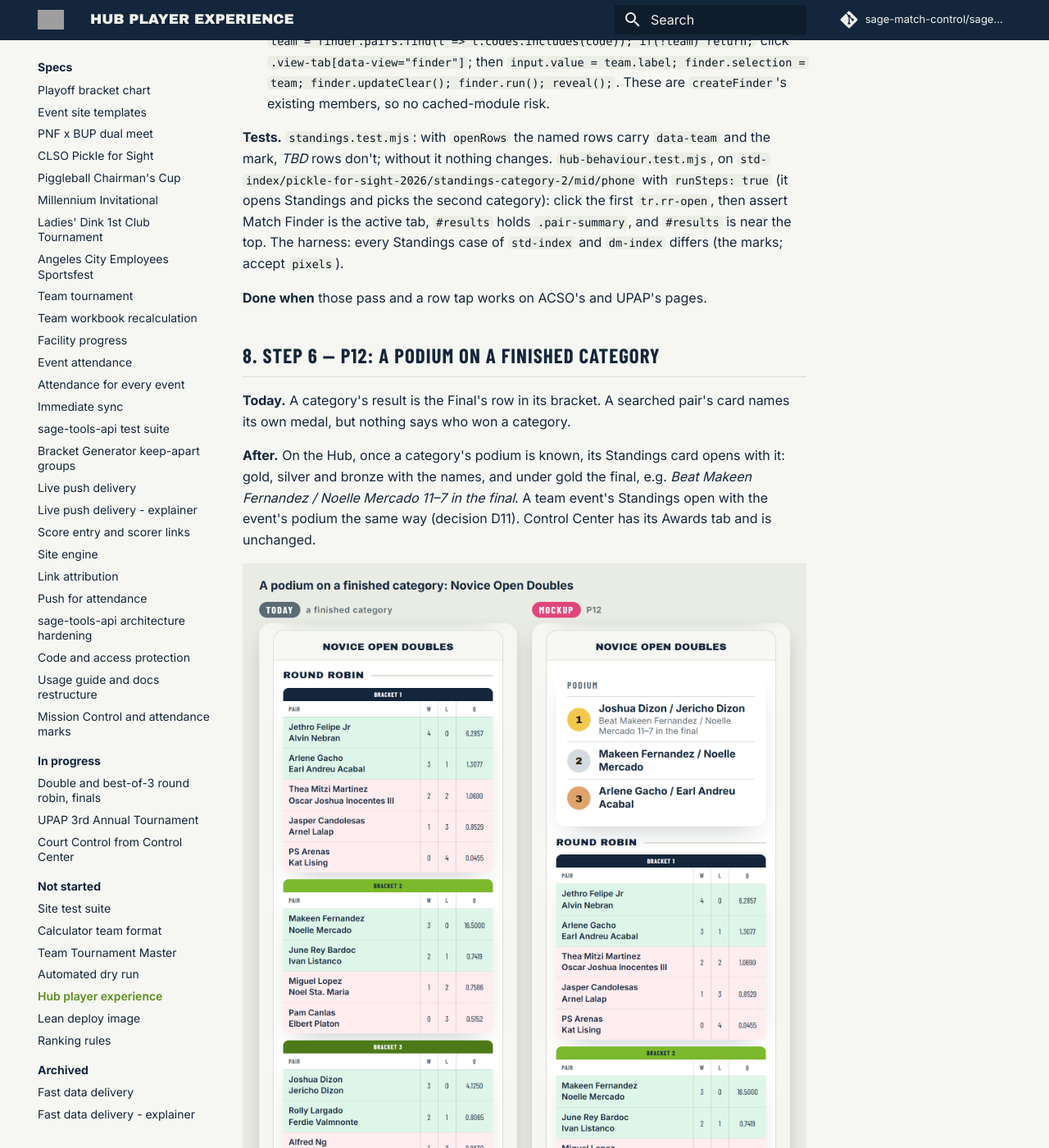
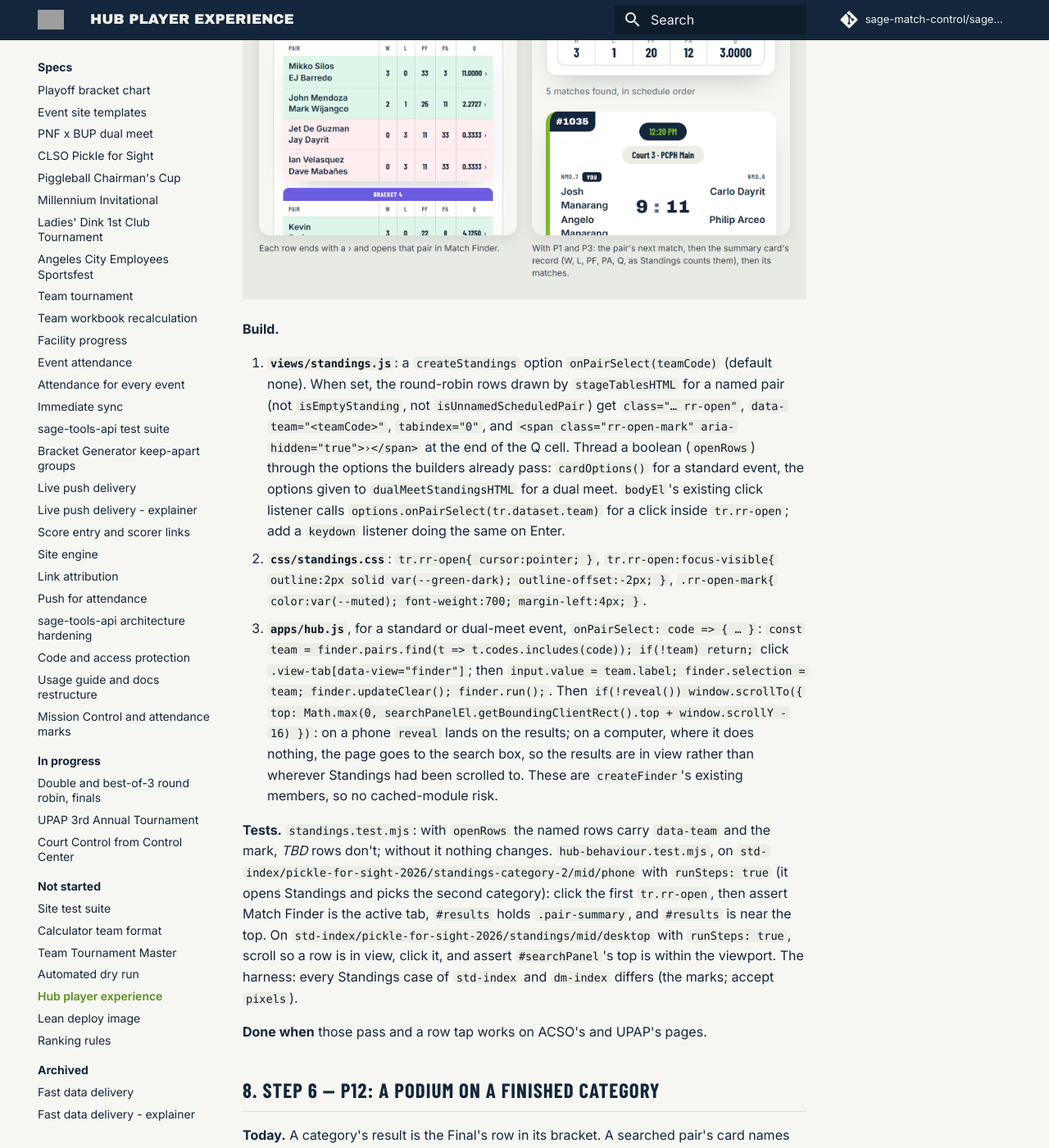
Before and after one commit to sage-match-control/sage-docs, an MkDocs documentation site: the page built from docs/specs/not-started/hub-player-experience-spec.md, in a window 1280 px wide and 1400 px high, scrolled down 19236 px. Shown: the whole window at 82% size. Built offline with MkDocs 1.6.1 and Material for MkDocs 9.7.7, drawn with Linux system fonts in a browser that asks for light colours; comment, search, counter and statistics services are not loaded; some of the changed text lies outside the part shown.

Commit message:
docs 2.88.1: Hub player experience: desktop keeps its team-chip scroll, a row tap shows the search box; Control Center and desktop columns
Co-Authored-By: Claude Opus 5.5 <noreply@anthropic.com>

```diff
--- a/docs/specs/not-started/hub-player-experience-spec.md
+++ b/docs/specs/not-started/hub-player-experience-spec.md
@@ -20,16 +20,16 @@ The Hub keeps its three tabs (four at a team event); nothing moves off the page.
 Eight steps, each one push to the site's `main`, in this order. Step 3 is two
 proposals that share one bar.
 
-| Step | Proposal | What a player sees | Section |
-| --- | --- | --- | --- |
-| 1 | P1 | A search scrolls to its results and closes the keyboard and the suggestions | §3 |
-| 2 | P3 | The pair summary card opens with the pair's next match | §4 |
-| 3 | P2 + P5 | Once the banner scrolls away, a slim bar stays at the top, with a menu holding the tabs, the day and the sync line | §5 |
-| 4 | P6 | Each round-robin table's header says *In progress · 6/10* or *Final*, and tied rows say how the tie was broken | §6 |
-| 5 | P14 | Tapping a Standings row opens that pair in Match Finder | §7 |
-| 6 | P12 | A finished category's Standings card opens with its podium | §8 |
-| 7 | P15 | A dual meet's Match Finder opens with the club score, and counts *Pairs*, not *Teams* | §9 |
-| 8 | P16 | A dual meet's Standings on a phone have chips that jump to a category | §10 |
+| Step | Proposal | What a player sees | Control Center | Computers | Section |
+| --- | --- | --- | --- | --- | --- |
+| 1 | P1 | A search scrolls to its results and closes the keyboard and the suggestions | **Find matches** closes its suggestions; nothing scrolls | **Find matches** closes its suggestions; nothing scrolls | §3 |
+| 2 | P3 | The pair summary card opens with the pair's next match | Yes: the card is shared | Yes | §4 |
+| 3 | P2 + P5 | Once the banner scrolls away, a slim bar stays at the top, with a menu holding the tabs, the day and the sync line | No | No: phones only | §5 |
+| 4 | P6 | Each round-robin table's header says *In progress · 6/10* or *Final*, and tied rows say how the tie was broken | Yes, team events included | Yes | §6 |
+| 5 | P14 | Tapping a Standings row opens that pair in Match Finder | No | Yes | §7 |
+| 6 | P12 | A finished category's Standings card opens with its podium | No: it has its Awards tab | Yes | §8 |
+| 7 | P15 | A dual meet's Match Finder opens with the club score, and counts *Pairs*, not *Teams* | The *Pairs* label only | Yes | §9 |
+| 8 | P16 | A dual meet's Standings on a phone have chips that jump to a category | No | No: phones only | §10 |
 
 Proposal numbers (P1…P17) are the ones the owner marked; the dropped ones are in
 §15. Build nothing from §15.
@@ -235,7 +235,8 @@ The right-hand panel is steps 1 and 2 together.
 
 1. **New module `lib/v1/views/reveal.js`**, exporting:
    - `PHONE_QUERY = '(max-width: 899px)'`.
-   - `revealResults({ resultsEl, searchPanelEl, input })`. Does nothing unless
+   - `revealResults({ resultsEl, searchPanelEl, input })`, returning `true` when it
+     scrolled and `false` when it did nothing. It does nothing unless
      `matchMedia(PHONE_QUERY).matches`. Otherwise: `input.blur()`; then
      `stuck = (parseFloat(getComputedStyle(searchPanelEl).top) || 0) + searchPanelEl.getBoundingClientRect().height + 8`;
      `top = resultsEl.getBoundingClientRect().top + window.scrollY - stuck`;
@@ -250,12 +251,15 @@ The right-hand panel is steps 1 and 2 together.
    reaches Control Center too. `refresh`, `rebuildIndex`, `setQuery`, `reset` and
    the clear button never call `onSearched`. Document the option in the comment
    above `createFinder`.
-3. **`views/teams.js`, `createTeams`**: a new option `onSearched`. In the team
-   chip handler (`.team-chip-btn`), after `finder.run()`: if `options.onSearched`
-   is set, call it instead of `window.scrollTo({ top: 0, … })`; otherwise keep the
-   scroll to the top (Control Center). Document it with the other options.
+3. **`views/teams.js`, `createTeams`**: a new option `onSearched`, a function
+   returning `true` when it moved the page. In the team chip handler
+   (`.team-chip-btn`), after `finder.run()`: call `options.onSearched` when it is
+   set, and keep today's `window.scrollTo({ top: 0, … })` when it is not set or
+   returned `false`. So a computer, where `revealResults` does nothing, and Control
+   Center keep scrolling to the top as today. Document it with the other options.
 4. **`apps/hub.js`**: `const reveal = () => revealResults({ resultsEl, searchPanelEl, input });`
    and pass `onSearched: reveal` to both `createFinder` and `createTeams`.
+   (`createFinder` ignores the return value.)
 5. **A returning visit (decision D3).** In `selectDay`'s `isInitialLoad` branch,
    after `finder.setQuery(savedSearch)`, call `reveal()` when the Match Finder tab
    is the active one (`document.querySelector('.view-tab[data-view="finder"].active')`).
@@ -269,7 +273,9 @@ The right-hand panel is steps 1 and 2 together.
   with **Find matches** (`#searchBtn`) after typing `Josh Manarang`. The same on
   `…/desktop` asserts `window.scrollY` is unchanged. On
   `team-index/pickledrive-anniversary-2026/finder/mid/phone`, click the first
-  `.team-chip-btn` and assert `#results` is near the top as above.
+  `.team-chip-btn` and assert `#results` is near the top as above; on its
+  `…/desktop` twin, scroll down 400 px first, click the chip, and assert
+  `window.scrollY` is 0 (today's behaviour, kept).
 - The harness: add a view `finder-find-button` to the default views in
   `hubCases` (`_tests/engine/cases.mjs`):
   `[type('#teamInput', word), click('#searchBtn')]`. On the baseline its
@@ -655,15 +661,22 @@ unchanged.
 3. **`apps/hub.js`**, for a standard or dual-meet event, `onPairSelect: code => { … }`:
    `const team = finder.pairs.find(t => t.codes.includes(code)); if(!team) return;`
    click `.view-tab[data-view="finder"]`; then `input.value = team.label;
-   finder.selection = team; finder.updateClear(); finder.run(); reveal();`. These
-   are `createFinder`'s existing members, so no cached-module risk.
+   finder.selection = team; finder.updateClear(); finder.run();`. Then
+   `if(!reveal()) window.scrollTo({ top: Math.max(0, searchPanelEl.getBoundingClientRect().top + window.scrollY - 16) })`:
+   on a phone `reveal` lands on the results; on a computer, where it does nothing,
+   the page goes to the search box, so the results are in view rather than
+   wherever Standings had been scrolled to. These are `createFinder`'s existing
+   members, so no cached-module risk.
 
 **Tests.** `standings.test.mjs`: with `openRows` the named rows carry `data-team`
 and the mark, *TBD* rows don't; without it nothing changes.
 `hub-behaviour.test.mjs`, on `std-index/pickle-for-sight-2026/standings-category-2/mid/phone`
 with `runSteps: true` (it opens Standings and picks the second category): click the first
 `tr.rr-open`, then assert Match Finder is the active tab, `#results` holds
-`.pair-summary`, and `#results` is near the top. The harness: every Standings case
+`.pair-summary`, and `#results` is near the top. On
+`std-index/pickle-for-sight-2026/standings/mid/desktop` with `runSteps: true`,
+scroll so a row is in view, click it, and assert `#searchPanel`'s top is within
+the viewport. The harness: every Standings case
 of `std-index` and `dm-index` differs (the marks; accept `pixels`).
 
 **Done when** those pass and a row tap works on ACSO's and UPAP's pages.
--- a/mkdocs.yml
+++ b/mkdocs.yml
@@ -6,7 +6,7 @@ repo_name: sage-match-control/sage-docs
 edit_uri: edit/main/docs/
 # The docs version. Bump it with a new entry at the top of docs/changelog.md;
 # the deploy workflow checks the two agree.
-copyright: 'S.A.G.E. Documentation <a href="https://sage-match-control.github.io/sage-docs/changelog/">v2.88.0</a>'
+copyright: 'S.A.G.E. Documentation <a href="https://sage-match-control.github.io/sage-docs/changelog/">v2.88.1</a>'
 
 docs_dir: docs
 
```
